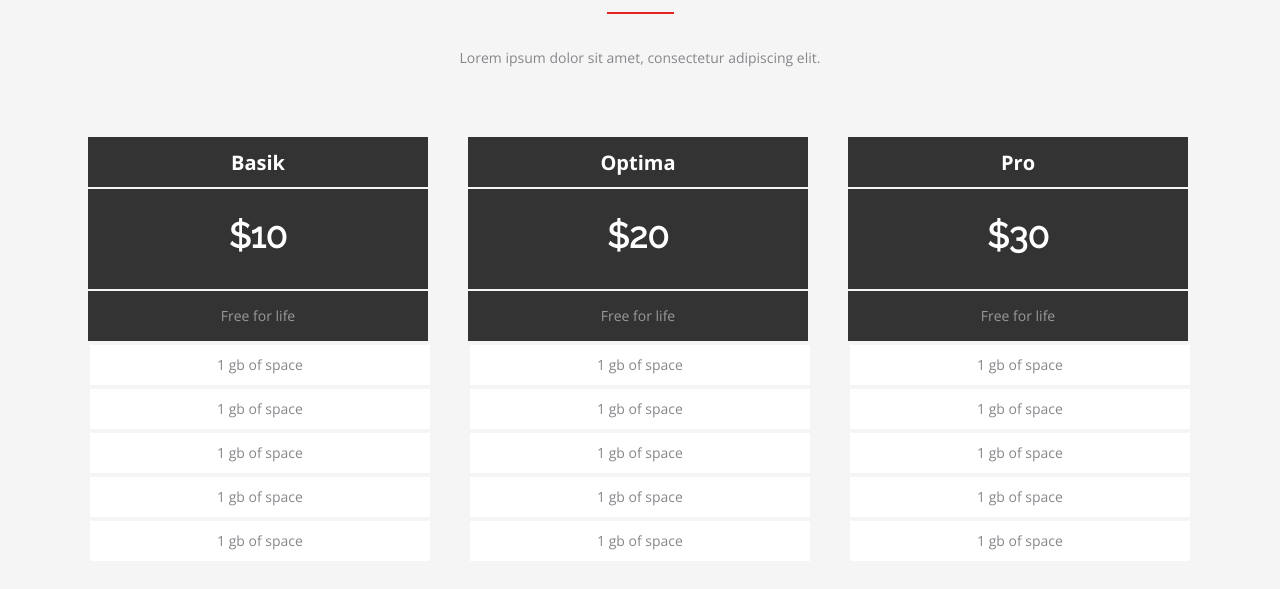
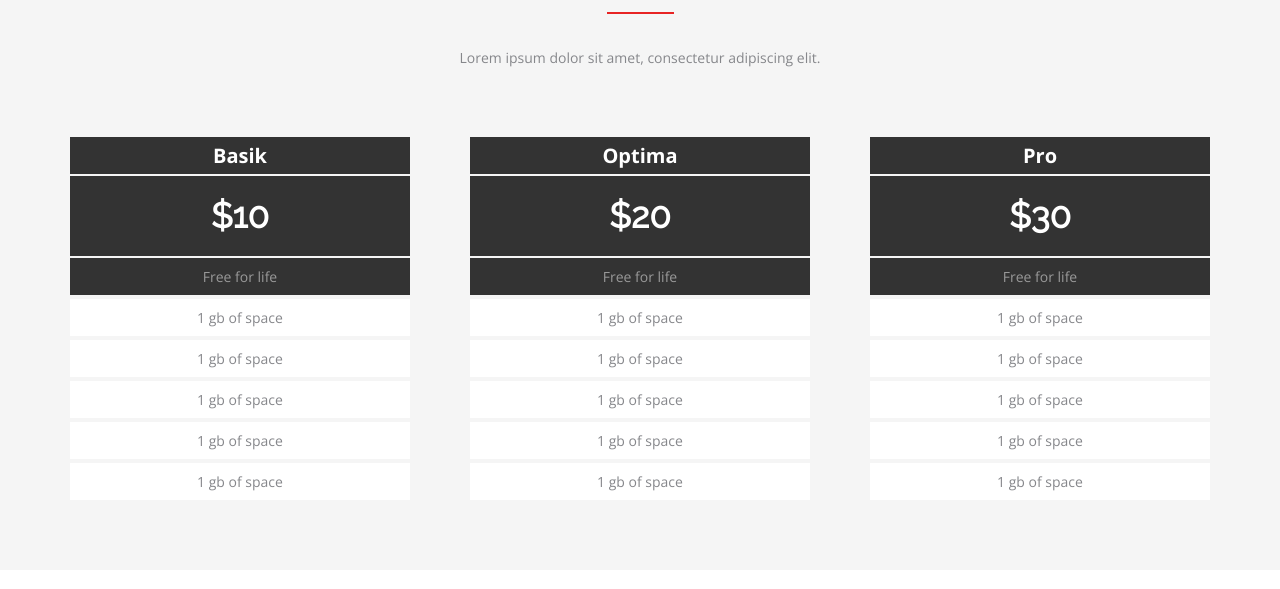
Before and after one commit to natalliahud/FE38-Landing-Hud-Natallia, a plain HTML site: page index.html in a window 1280 px wide. Shown: the part 739-1328 px from the top of the page. Drawn offline with nearby package versions, Linux system fonts and the light colour scheme.

Commit message:
created template

```diff
--- a/css/awesome.css
+++ b/css/awesome.css
@@ -2,8 +2,6 @@
     padding: 80px 0px 116px;
 }
 .title {
-   /* width: 409px;
-    margin: auto;*/
     text-align: center;
     text-transform: uppercase;
     font-weight: 400;
@@ -23,6 +21,7 @@
 }
 .awesome-item {
     width: 350px;
+    margin: 0 15px;
 }
 .awesome-img {
     width: 70px;
--- a/css/index.css
+++ b/css/index.css
@@ -23,8 +23,9 @@ html {
     margin: auto;
 }
 .wrap {
-    margin-top: 68px;
+    margin: 68px -15px 0;
     display: flex;
     justify-content: space-between;
     align-items: flex-start;
+    flex-wrap: wrap;
 }
--- a/css/pricing.css
+++ b/css/pricing.css
@@ -21,50 +21,49 @@
     color: #86878B;
 }
 .list {
-    margin: 0px auto;
+    margin: 0px 15px;
 }
 .list-item__tarif {
-    margin: 2px;
+    margin: 2px 0;
     width: 340px;
-    height: 50px;
     font-size: 20px;
     background-color: #333333;
     font-family: "Open sans";
     font-weight: 700;
     color: #fff;
-    padding: 12px 0;
+    line-height: 37px;
     text-align: center;
 }
 .list-item__cost {
-    margin: 2px;
+    margin: 2px 0;
     width: 340px;
-    height: 100px;
     font-size: 35px;
     background-color: #333333;
     font-weight: 700;
     color: #fff;
-    padding-top: 26px;
+    line-height: 80px;
     text-align: center;
 }
 .list-item__text {
-    margin: 2px 2px 4px;
+    margin: 2px 0 4px;
     width: 340px;
-    height: 50px;
     font-size: 14px;
-    padding-top: 15px;
     background-color: #333333;
     font-family: "Open sans";
     color: rgba(255, 255, 255, 0.5);
+    line-height: 37px;
     text-align: center;
 }
 .list-item {
-    margin: 4px;
+    margin: 4px 0;
     width: 340px;
-    height: 40px;
     font-size: 14px;
     background-color: #FFFFFF;
     font-family: "Open sans";
     color: #86878B;
-    padding-top: 10px;
+    line-height: 37px;
     text-align: center;
 }
+.list-item:last-child {
+    margin-bottom: 0;
+}
```
